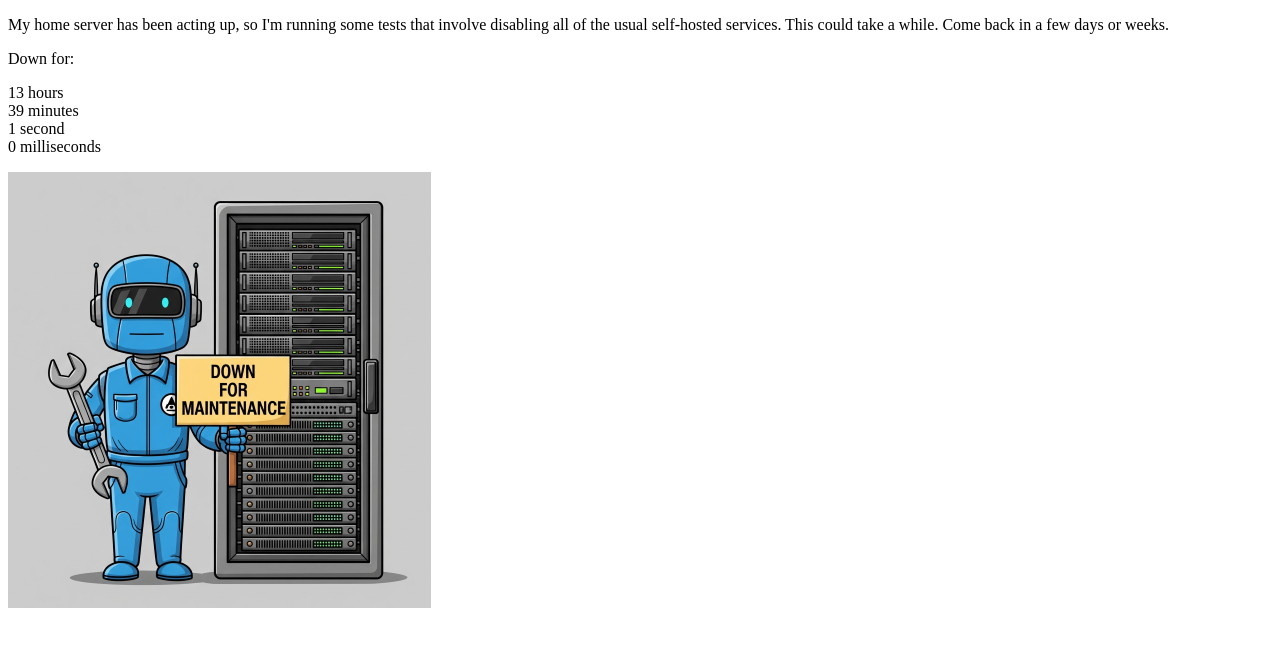
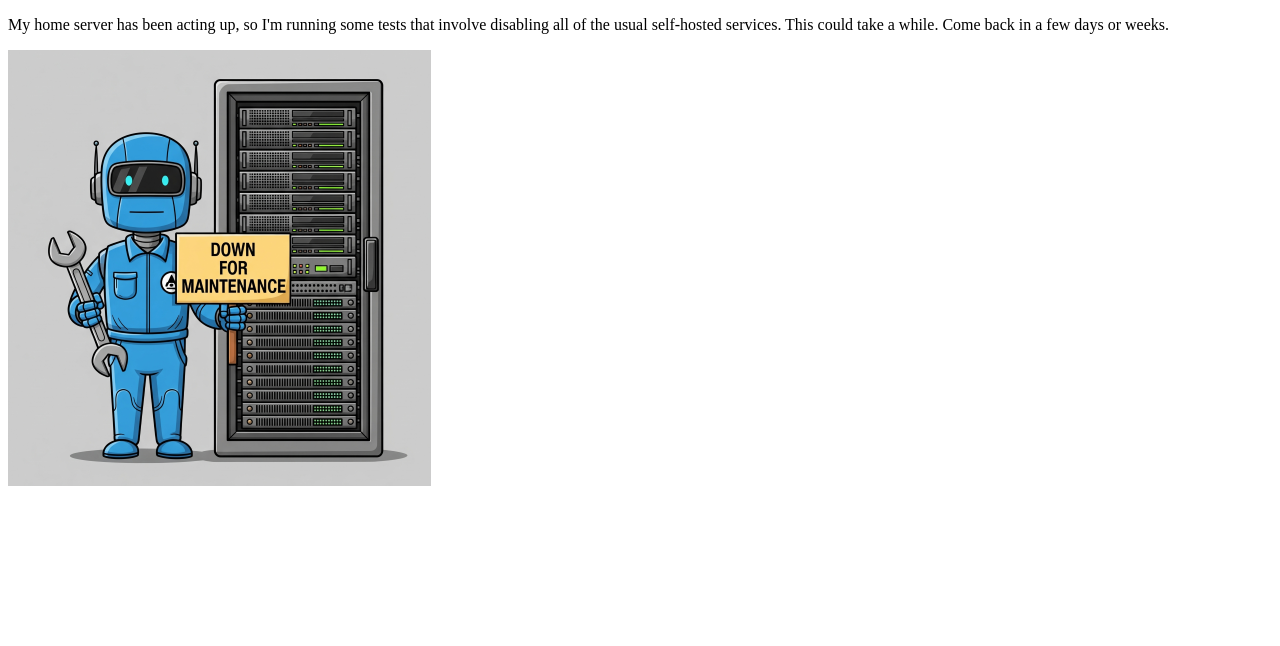
Before and after one commit to NTARelix/home-server-down-page, a plain HTML site: page index.html in a window 1280 px wide. Drawn offline with Linux system fonts and the light colour scheme.

Commit message:
only show down time counter if JS enabled

```diff
--- a/index.html
+++ b/index.html
@@ -33,7 +33,7 @@
                 const timeNode = document.getElementById('time')
                 const diff = Date.now() - downStart
                 const values = reduceDiffIncrements([], diff, timeIncrements)
-                timeNode.innerHTML = values
+                timeNode.innerHTML = '<div>Down for:</div>\n` + values
                     .map((value, i) => `<div>${value} ${value === 1 ? timeIncrements[i].labelSingular : timeIncrements[i].labelPlural}</div>`)
                     .reverse()
                     .join('\n')
@@ -49,8 +49,7 @@
             This could take a while.
             Come back in a few days or weeks.
         </p>
-        <p>Down for:</p>
-        <div id="time"></div>
+        <p id="time"></p>
         <p>
             <img
                 src="down.png"
```
